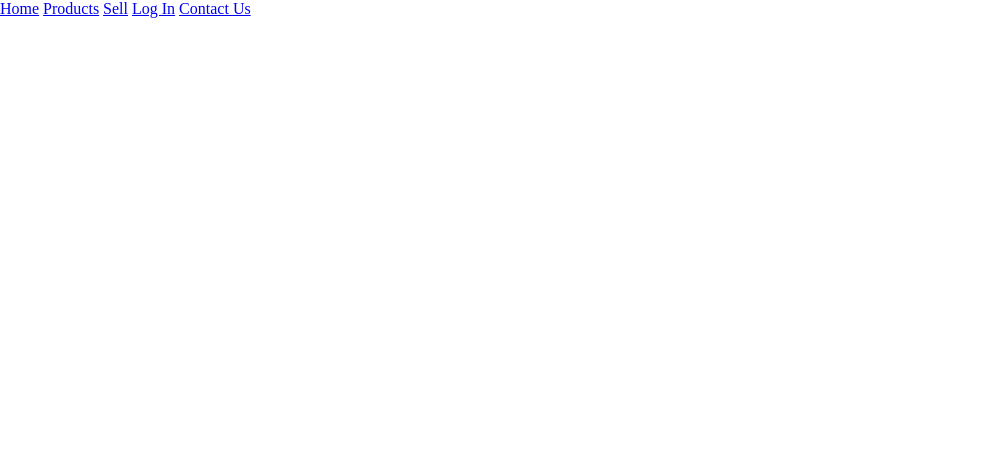
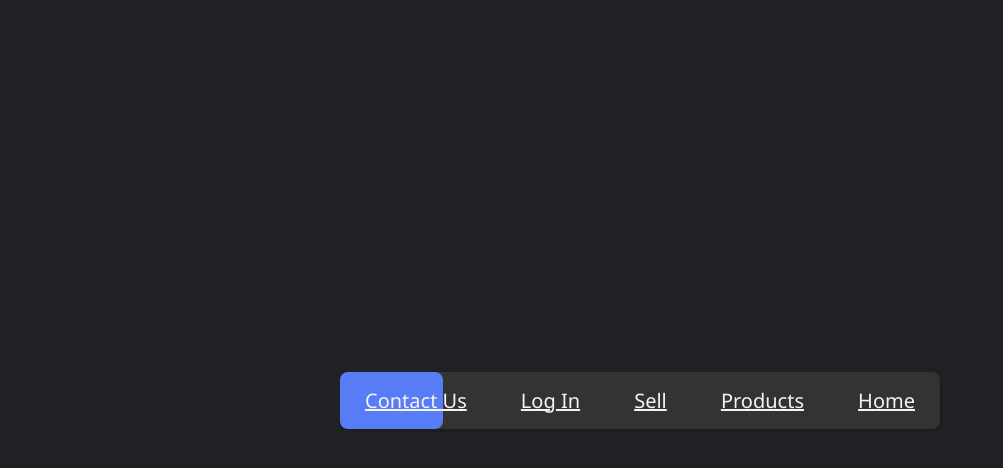
Before and after one commit to mahdi-mey/navbar-hover, a plain HTML site: page index.html in a window 1280 px wide. Shown: the whole page, without its empty margins (0-1003 px from the left). Drawn offline with Linux system fonts and the light colour scheme.

Commit message:
added styles to navbar

```diff
--- a/style.css
+++ b/style.css
@@ -3,3 +3,40 @@
     margin : 0;
     padding: 0;
 }
+body {
+	display: flex;
+	justify-content: center;
+	align-items: center;
+	background: #1f2124;
+	font-family: 'Segoe UI', Tahoma, Geneva, Verdana, sans-serif;
+	height: 100vh;
+}
+nav {
+	display: flex;
+	flex-direction: row-reverse;
+	justify-content: space-between;
+	box-shadow: 2px 3px rgba(0, 0, 0, 0.1);
+	border-radius: 8px;
+	width: 600px;
+	position: relative;
+	background-color: #333;
+}
+
+nav a {
+	font-size: 20px;
+	color: #f4f4f4;
+	text-align: center;
+	z-index: 1;
+	padding: 15px 25px;
+}
+
+.hover-background {
+	position: absolute;
+	height: 100%;
+	z-index: 0;
+	border-radius: 8px;
+	transition: all .5s;
+	background-color: #577cf6;
+	width: 103px;
+	left: 0;
+}
```
